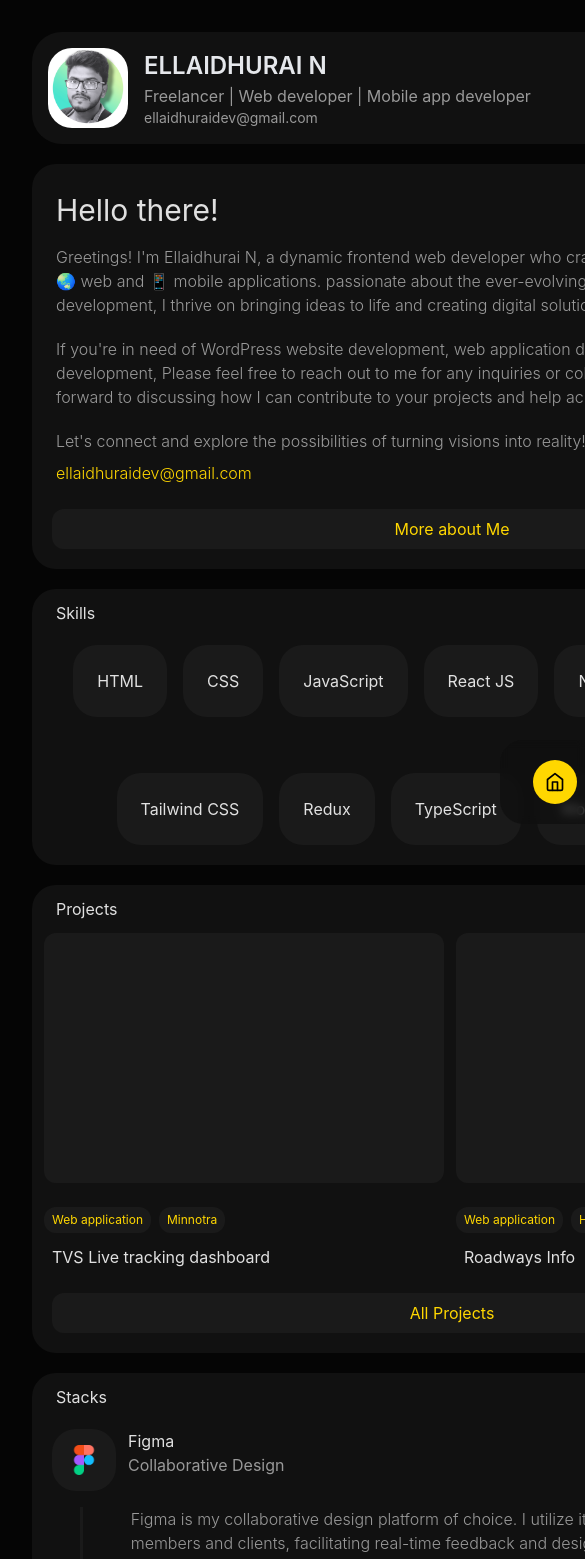
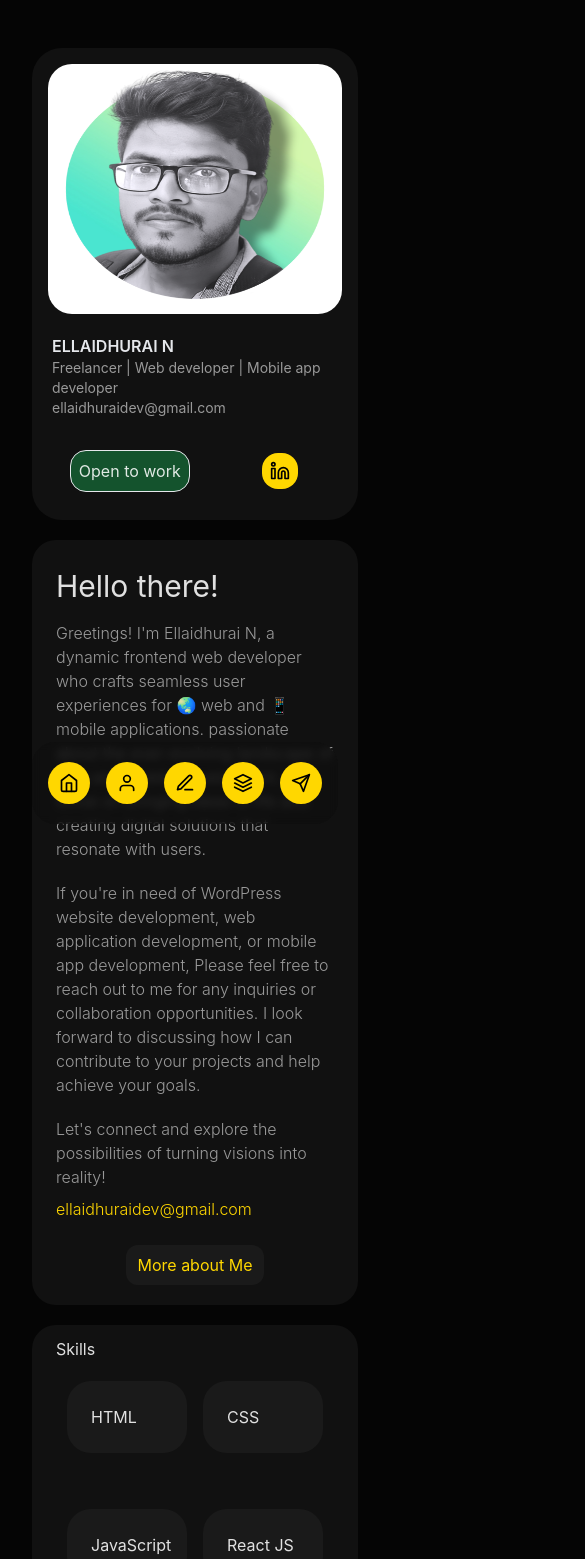
Before and after one commit to ellaidev02/portfolio, a React (Vite) app: page / in a window 390 px wide. Shown: the top 1559 px of the page, 585 px wide, since content can reach past the window. Built offline with nearby package versions, Linux system fonts and the light colour scheme.

Commit message:
responsive added

```diff
--- a/src/components/Home/HomeAbout.tsx
+++ b/src/components/Home/HomeAbout.tsx
@@ -14,10 +14,11 @@ const HomeAbout = () => {
       </p>
 
       <p className="px-3 text-textSecondary font-light pt-5">
-        If you're in need of WordPress website development, web
-        application development, or mobile app development, Please feel free to reach out to me for any inquiries or
-        collaboration opportunities. I look forward to discussing how I can
-        contribute to your projects and help achieve your goals.
+        If you're in need of WordPress website development, web application
+        development, or mobile app development, Please feel free to reach out to
+        me for any inquiries or collaboration opportunities. I look forward to
+        discussing how I can contribute to your projects and help achieve your
+        goals.
       </p>
       <p className="px-3 text-textSecondary font-light pt-5">
         Let's connect and explore the possibilities of turning visions into
@@ -26,12 +27,13 @@ const HomeAbout = () => {
       <p className="px-3 text-themeColor font-light pt-2">
         ellaidhuraidev@gmail.com
       </p>
-      <Link to="/aboutMe" onClick={scrollToTop}>
-        <button className="bg-secondary w-[800px]  mt-6 mb-2 mx-2 text-themeColor  rounded-xl py-2">
-          More about Me{" "}
-        </button>
-      </Link>
-      <div></div>
+      <div className="flex justify-center">
+        <Link to="/aboutMe" onClick={scrollToTop}>
+          <button className="bg-secondary p-3  mt-6 mb-2 mx-2 text-themeColor  rounded-xl py-2">
+            More about Me{" "}
+          </button>
+        </Link>
+      </div>
     </div>
   );
 };
--- a/src/components/Home/Projects.tsx
+++ b/src/components/Home/Projects.tsx
@@ -16,7 +16,7 @@ interface ProjectsProps {
 const Project: React.FC<ProjectProps> = ({ categories, projectName }) => {
   return (
     <div>
-      <div className="h-[250px] w-[400px] bg-secondary rounded-xl my-3"></div>
+      <div className="h-[250px] md:w-[400px] w-[280px] ml-1 md:ml-0 bg-secondary rounded-xl my-3"></div>
       <div className="flex gap-2 py-3">
         {categories?.map((category, index) => (
           <p
@@ -35,18 +35,22 @@ const Project: React.FC<ProjectProps> = ({ categories, projectName }) => {
 const Projects: React.FC<ProjectsProps> = ({ projects, isTrue }) => {
   return (
     <div className="bg-primary p-3 my-5 rounded-[24px]">
-      <p className="mx-3">Projects</p>
+      <div className="bg-primary rounded-[24px]">
+        <p className="pt-3 pl-5 text-[36px]">Explore My Projects</p>
+      </div>
       <div className="flex gap-3 flex-wrap">
         {projects?.map((project, index) => (
           <Project key={index} {...project} />
         ))}
       </div>
       {!isTrue && (
-        <Link to="/allProjects" onClick={scrollToTop}>
-          <button className="bg-secondary w-[800px] mt-6 mb-2 mx-2 text-themeColor rounded-xl py-2">
-            All Projects
-          </button>
-        </Link>
+        <div className="flex justify-center">
+          <Link to="/allProjects" onClick={scrollToTop}>
+            <button className="bg-secondary p-4 mt-6 mb-2 mx-2 text-themeColor rounded-xl py-2">
+              All Projects
+            </button>
+          </Link>
+        </div>
       )}
     </div>
   );
--- a/src/components/Home/Skills.tsx
+++ b/src/components/Home/Skills.tsx
@@ -17,9 +17,9 @@ const Skills = () => {
     <>
       <div className=" bg-primary rounded-[24px]">
         <p className="pt-3 pl-6">Skills</p>
-        <div className="flex flex-wrap gap-4 justify-center">
+        <div className="flex flex-wrap  gap-4 justify-center">
           {skills.map((item, index) => (
-            <div key={index} className="bg-secondary p-3 my-5 rounded-[24px]">
+            <div key={index} className="bg-secondary w-[120px] md:w-auto p-3 my-5 rounded-[24px]">
               <p className="p-3">{item}</p>
             </div>
           ))}
--- a/src/components/Home/Stack.tsx
+++ b/src/components/Home/Stack.tsx
@@ -8,38 +8,42 @@ interface StackProps {
     subTitle: string;
     description: string;
   }[];
-  isFullStack: boolean;
+  isFullStack?: boolean;
 }
 
 const Stack: React.FC<StackProps> = ({ stack, isFullStack }) => {
   return (
     <div className=" bg-primary rounded-[24px]">
-      <p className="pt-3 pl-6">Stacks</p>
+      <div className="bg-primary rounded-[24px]">
+        <p className="pt-3 pl-5 text-[36px]">Explore My Tech Stacks</p>
+      </div>
       {stack?.map((data, index) => (
         <div key={index} className="flex flex-wrap gap-4">
           <div className="flex ml-5 mt-5">
             <div className="bg-secondary flex justify-center items-center rounded-[24px] py-4 px-3 mr-3">
               <img src={data.logo} width={40} height={40} />
             </div>
-            <div>
+            <div className="flex flex-col justify-center">
               <p>{data.title}</p>
               <p className="text-textSecondary">{data.subTitle}</p>
             </div>
           </div>
           <div className="flex ">
-            <div className="w-[6px] ml-12 h-[100px] bg-secondary"></div>
-            <p className=" pb-4 ml-12 font-light text-textSecondary">
+            <div className="w-[6px] md:ml-12 h-[100px] bg-secondary"></div>
+            <p className=" pb-4 mx-8 font-light text-textSecondary">
               {data.description}
             </p>
           </div>
         </div>
       ))}
       {!isFullStack && (
-        <Link to="/fullStack" onClick={scrollToTop}>
-          <button className="bg-secondary w-[800px] mt-6 mx-5 mb-5 text-themeColor  rounded-xl py-2">
-            Full Stack
-          </button>
-        </Link>
+        <div className="flex justify-center">
+          <Link to="/fullStack" onClick={scrollToTop}>
+            <button className="bg-secondary p-4  mt-6 mx-5 mb-5 text-themeColor  rounded-xl py-2">
+              Full Stack
+            </button>
+          </Link>
+        </div>
       )}
     </div>
   );
--- a/src/components/common/Header.tsx
+++ b/src/components/common/Header.tsx
@@ -7,34 +7,51 @@ import { Link } from "react-router-dom";
 const Header = () => {
   return (
     <>
-      <div className="header-container bg-primary flex justify-between rounded-[30px]">
-        <div className="flex">
-          <div className="rounded-[24px] m-4 overflow-hidden">
+      <div className="header-container bg-primary md:flex justify-between rounded-[30px]">
+        <div className="md:flex">
+          <div className="m-4 pt-4 md:pt-0">
             <Link to="/">
-              <img width={80} height={80} src={profile} alt="profile" />
+              <img
+                className="w-full h-[250px] overflow-hidden rounded-[24px]  md:w-[80px] md:h-[80px] "
+                src={profile}
+                alt="profile"
+              />
             </Link>
           </div>
-          <div className="name-container flex flex-col justify-center">
-            <p className="font-semibold text-left text-[24px] text-gray-200">
+          <div className="name-container m-5  md:m-0 flex flex-col justify-center">
+            <p className="font-semibold text-left md:text-[24px] text-gray-200">
               ELLAIDHURAI N
             </p>
-
-            <p className="text-textSecondary">Freelancer | Web developer | Mobile app developer </p>
-            <p className="text-textSecondary text-sm">ellaidhuraidev@gmail.com</p>
+            <div className="text-sm">
+              <p className="text-textSecondary">
+                Freelancer | Web developer | Mobile app developer{" "}
+              </p>
+              <p className="text-textSecondary text-sm">
+                ellaidhuraidev@gmail.com
+              </p>
+            </div>
           </div>
         </div>
-        <div className="flex justify-center items-center">
-          <p className="bg-green-900 p-2 rounded-2xl border ">Open to work</p>
-        </div>
-        <div className="icon-container flex justify-center items-center gap-2 mr-10">
-          <div className="p-3 bg-themeColor rounded-2xl cursor-pointer">
-            <Link to="https://www.linkedin.com/in/ellaidhurai/" target="_blank" rel="noopener noreferrer">
-              <img src={linkedin} width={20} height={20} alt="twitter" />
-            </Link>
+        <div className="flex gap-5 pb-4 md:pb-0">
+          <div className="flex w-3/5 justify-center items-center">
+            <p className="bg-green-900 p-2 m-3 md:m-0 rounded-2xl border ">
+              Open to work
+            </p>
           </div>
-          {/* <div className="p-3 bg-themeColor rounded-2xl cursor-pointer">
+          <div className="icon-container w-1/5  flex justify-center items-center gap-2 md:mr-10">
+            <div className="md:p-3 p-2 bg-themeColor rounded-2xl cursor-pointer">
+              <Link
+                to="https://www.linkedin.com/in/ellaidhurai/"
+                target="_blank"
+                rel="noopener noreferrer"
+              >
+                <img src={linkedin} width={20} height={20} alt="twitter" />
+              </Link>
+            </div>
+            {/* <div className="p-3 bg-themeColor rounded-2xl cursor-pointer">
             <img src={instagram} width={20} height={20} alt="twitter" />
           </div> */}
+          </div>
         </div>
       </div>
     </>
--- a/src/components/common/LetsTalk.tsx
+++ b/src/components/common/LetsTalk.tsx
@@ -1,8 +1,8 @@
 export const LetsTalk = () => {
   return (
-    <div className="mt-5 bg-primary rounded-[24px]">
+    <div className="mt-5 bg-primary rounded-[24px] ">
       <div className="flex flex-wrap gap-4 justify-center">
-        <p className="text-[170px]">Let's Talk</p>
+        <p className="md:text-[170px] text-[40px] m-4">Let's Talk</p>
       </div>
       <div className="flex flex-wrap flex-col items-center gap-4 justify-center">
         <p className="mb-3 text-themeColor">ellaidhuraidev@gmail.com</p>
--- a/src/components/common/NavMenu.tsx
+++ b/src/components/common/NavMenu.tsx
@@ -1,19 +1,17 @@
-
 import { Link } from "react-router-dom";
 import { menuList } from "../../constants/NavMenu";
 import { scrollToTop } from "../../utilities/ScrollToTop";
 
 const NavMenu = () => {
-
   return (
-    <div className=" bg-glassEffect bg-opacity-70  backdrop-blur-sm flex justify-center items-center rounded-[24px] w-[350px] mt-5">
-      <div className="flex gap-4 justify-center items-center">
+    <div className=" bg-glassEffect bg-opacity-70  backdrop-blur-sm flex justify-center items-center rounded-[24px] mt-5">
+      <div className="flex gap-4 justify-center items-center mx-4">
         {menuList.map((item, index) => (
           <Link
             to={item.path}
             key={index}
             onClick={scrollToTop}
-            className="bg-themeColor p-3 my-5 rounded-[24px] cursor-pointer"
+            className="bg-themeColor p-[11px] my-5 rounded-[24px] cursor-pointer"
           >
             <img src={item.icon} width={20} height={20} />
           </Link>
--- a/src/pages/Home.tsx
+++ b/src/pages/Home.tsx
@@ -4,15 +4,19 @@ import Stack from "../components/Home/Stack";
 import Projects from "../components/Home/Projects";
 import { projectData } from "../constants/ProjectData";
 import { stack } from "../constants/StackData";
+import Header from "../components/common/Header";
 
 const Home = () => {
   return (
-    <>
+    <div className="w-full">
+      <div className="mb-5">
+        <Header />
+      </div>
       <HomeAbout />
       <Skills />
       <Projects projects={projectData} />
       <Stack stack={stack} />
-    </>
+    </div>
   );
 };
 
--- a/src/pages/Layout.tsx
+++ b/src/pages/Layout.tsx
@@ -4,7 +4,6 @@ import { ReactNode } from "react";
 import Footer from "../components/common/Footer";
 import { LetsTalk } from "../components/common/LetsTalk";
 import NavMenu from "../components/common/NavMenu";
-import Header from "../components/common/Header";
 import { Link } from "react-router-dom";
 import { animateScroll as scroll } from "react-scroll";
 
@@ -23,9 +22,7 @@ const Layout: React.FC<LayoutProps> = ({ children, isContact }) => {
 
   return (
     <div>
-      <div className="mb-5">
-        <Header />
-      </div>
+
       {children}
       {!isContact && (
         <div className="cursor-pointer">
@@ -35,7 +32,7 @@ const Layout: React.FC<LayoutProps> = ({ children, isContact }) => {
         </div>
       )}
       <Footer />
-      <div className="mt-5 flex justify-center items-center fixed bottom-5 left-[500px]">
+      <div className="mt-5 flex justify-center items-center fixed bottom-5 md:left-[500px]">
         <NavMenu />
       </div>
     </div>
```
Also changed, not shown: src/pages/Contact.tsx (+14 -10 lines), src/assets/images/profile3.png (added).
